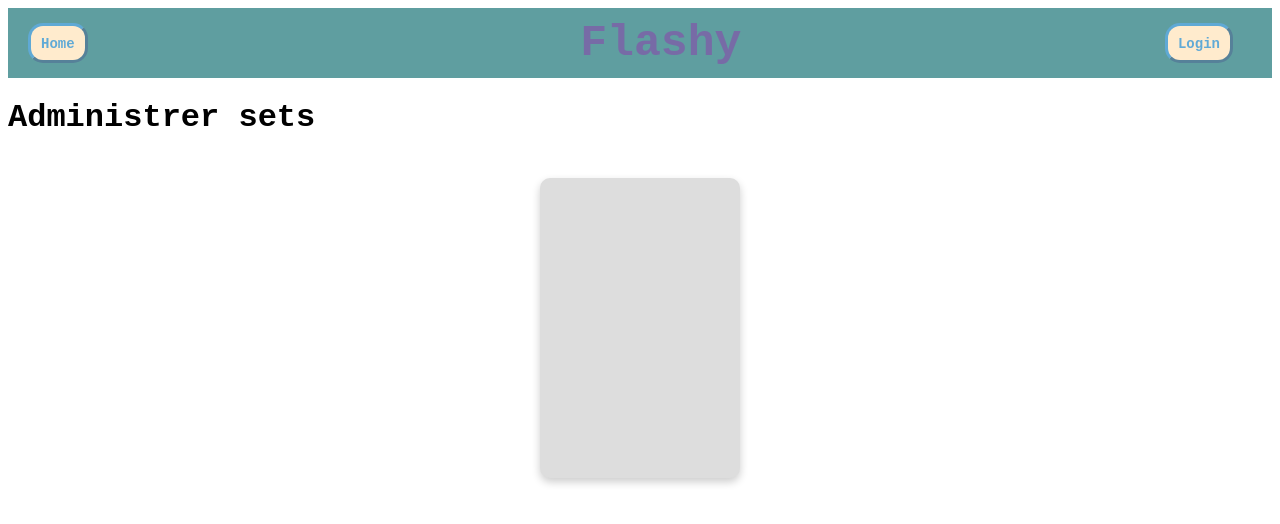
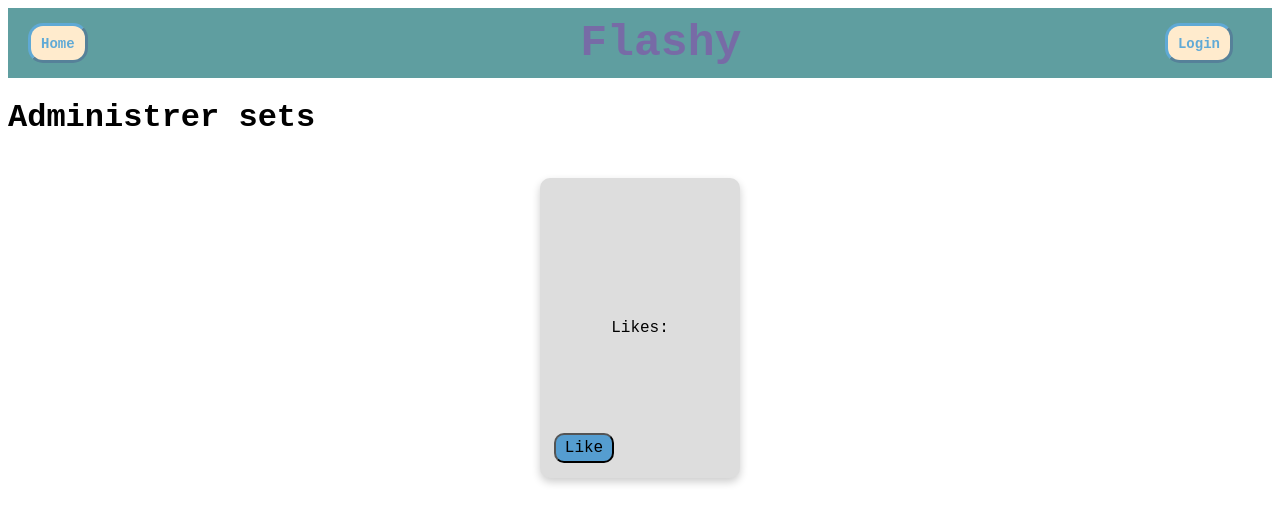
Before and after one commit to kaisaol/flashyLearning, a React (Vite) app in the folder Client/: page /admin in a window 1280 px wide. Shown: the top 524 px of the page. Built offline with nearby package versions, Linux system fonts and the light colour scheme; the HTML template or start-up script is replaced by a standard one.

Commit message:
Laget likebutton og likecont, samtidig som forsiden nå er populære sets
@sanderl

```diff
--- a/Client/src/axios/apiKallSet.js
+++ b/Client/src/axios/apiKallSet.js
@@ -66,3 +66,27 @@ export const deleteFlashcard = async (setID) => {
         console.log(error);
     });
 }
+
+export const likeFlashcard = async (setID) => {
+    return await axios.post('http://localhost:3000/flashcardset/like', {
+        setID: setID,
+    }).then((data) => {
+        console.log(data.data)
+        return data.data;
+    }).catch((error) => {
+        console.log(error);
+    });
+}
+
+export const getLikeCount = async (setID) => {
+    return await axios.get('http://localhost:3000/flashcard/getLikes', {
+        params: {
+        setID: setID,
+        }
+    }).then((data) => {
+        console.log(data);
+        return data.data;
+    }).catch((error) => {
+        console.log(error);
+    });
+}
--- a/Client/src/axios/bruker.js
+++ b/Client/src/axios/bruker.js
@@ -69,3 +69,18 @@ export const getAllSets = async () => {
       console.log(error);
     });
 };
+
+export const getPopularSets = async () => {
+  return await axios
+    .get('http://localhost:3000/bruker/popularSets', {
+      params: {
+
+      },
+    })
+    .then(async (data) => {
+      return await data.data;
+    })
+    .catch((error) => {
+      console.log(error);
+    });
+};
--- a/Client/src/components/FlashcardSet.jsx
+++ b/Client/src/components/FlashcardSet.jsx
@@ -11,7 +11,7 @@ const flashcardsData = [
 
 const FlashcardSet = ({ set, onBack }) => {
   const [currentIndex, setCurrentIndex] = useState(0);
-  const flashcardsData = set.cards;
+  const flashcardsData = JSON.parse(set.Data);
 
   const handleNext = () => {
     setCurrentIndex((prevIndex) => (prevIndex + 1) % flashcardsData.length);
--- a/Client/src/components/FlashcardSetsOverview.jsx
+++ b/Client/src/components/FlashcardSetsOverview.jsx
@@ -1,8 +1,13 @@
 import '../styles/FlashcardSetsOverview.css';
 import { useLocation } from 'react-router-dom';
-import { deleteFlashcard } from '../axios/apiKallSet';
+import { deleteFlashcard, likeFlashcard } from '../axios/apiKallSet';
+
+
 
 const FlashcardSetOverview = ({ sets, onSetSelected }) => {
+
+
+
 
   const handleDelete = (setId, e) => {
     e.stopPropagation();
@@ -12,6 +17,7 @@ const FlashcardSetOverview = ({ sets, onSetSelected }) => {
       console.log(sjekk);
   }
   }
+
 
   const user = JSON.parse(sessionStorage.getItem('bruker'));
   const location = useLocation();
@@ -26,19 +32,34 @@ const FlashcardSetOverview = ({ sets, onSetSelected }) => {
 
   const display = showDelete ? 'block' : 'none';
 
+  const handleLike =  (setID) => {
+    likeFlashcard(setID)
+    window.location.reload();
+  }
+
   return (
+    <>
     <div className="sets-container">
       {sets.map((set) => (
+        <>
         <div
           key={set.id}
-          onClick={() => onSetSelected(set.id)}
           className="set-preview"
         >
-          <h2>{set.title}</h2>
-          <button style = {{display:display}} onClick={(e) => handleDelete(set.id, e)} className="delete-set-btn">x</button>
+          <div
+          onClick={() => onSetSelected(set.ID)}
+          >
+          <h2>{set.Navn}</h2>
+          <button style = {{display:display}} onClick={(e) => handleDelete(set.ID, e)} className="delete-set-btn">x</button>
+          <p>Likes: {set.Likes} </p>
+          </div>
+          <button className = "likeButton" onClick={() => handleLike(set.ID)} > Like </button>
         </div>
+      </>
+
       ))}
     </div>
+    </>
   );
 };
 
--- a/Client/src/components/MyFlashcardContainer.jsx
+++ b/Client/src/components/MyFlashcardContainer.jsx
@@ -24,6 +24,7 @@ function MyFlashcardContainer({oppdaterSetValgt, getData}) {
     {
       id: 'set1',
       title: 'Geografi',
+      likes: 0,
       cards: [
         { term: 'Hva er lengste elv i Norge?', definition: 'Glomma' },
         {
@@ -44,7 +45,7 @@ function MyFlashcardContainer({oppdaterSetValgt, getData}) {
 
   ];
 
-  const flashcardSetsData = getData ? [getData()] : mockData;
+  const flashcardSetsData = getData ? [getData] : mockData;
   const currentSet = flashcardSetsData.find((set) => set.id === currentSetId);
 
   return (
--- a/Client/src/pages/FlashcardContainer.jsx
+++ b/Client/src/pages/FlashcardContainer.jsx
@@ -129,8 +129,8 @@ function FlashcardContainer({oppdaterSetValgt, getData}) {
     },
   ];
 
-  const flashcardSetsData = getData ? [getData()] : mockData;
-  const currentSet = flashcardSetsData.find((set) => set.id === currentSetId);
+  const flashcardSetsData = getData ? getData : mockData;
+  const currentSet = flashcardSetsData.find((set) => set.ID === currentSetId);
 
   return (
     <div className='flashcardContainer'>
--- a/Client/src/pages/Frontpage.jsx
+++ b/Client/src/pages/Frontpage.jsx
@@ -1,15 +1,34 @@
 import '../styles/Frontpage.css';
-import { useState } from 'react';
+import { useEffect, useState } from 'react';
 import FlashcardContainer from './FlashcardContainer';
+import {getPopularSets} from '../axios/bruker';
+import axios from 'axios';
 
 
 const FrontPage = () => {
   const [erSetValgt, setErSetValgt] = useState(false);
 
+  const [isLoading, setLoading] = useState(true);
+  const [sets, setSets] = useState([]);
   const oppdaterSetValgt = (verdi) => {
     setErSetValgt(verdi);
   };
 
+  useEffect(() => {
+    axios
+    .get('http://localhost:3000/bruker/popularSets')
+    .then(async (data) => {
+      setSets(data.data)
+      setLoading(false)
+    })
+    .catch((error) => {
+      console.log(error);
+    });
+  }, [])
+
+  if(isLoading){
+    return <div> Loading...</div>
+  }
   const display = erSetValgt ? 'none' : 'block';
 
   return (
@@ -20,11 +39,12 @@ const FrontPage = () => {
             Welcome to Flashy, a simple learning tool
           </h2>
           <p className="welPara">
-            Log in to create your own sets, or check out some of the sets below
+            Log in to create your own sets, or check out our most popular sets below
           </p>
         </div>
       </div>
-      <FlashcardContainer oppdaterSetValgt={oppdaterSetValgt} />
+      <FlashcardContainer oppdaterSetValgt={oppdaterSetValgt} getData={sets}
+       />
       </>
   );
 };
--- a/Client/src/styles/FlashcardSetsOverview.css
+++ b/Client/src/styles/FlashcardSetsOverview.css
@@ -44,3 +44,22 @@
   background-color: #8b0008;
 
 }
+
+.likeButton {
+  display: flex;
+  justify-content: center;
+  align-items: center ;
+  position: absolute;
+  bottom: 5%;
+  left: 2%;
+  height: 30px;
+  width: 60px;
+  border-radius: 10px;
+  background-color: #3890ced2;
+
+}
+
+
+.likeButton:hover{
+  background-color: #5747ce;
+}
```
